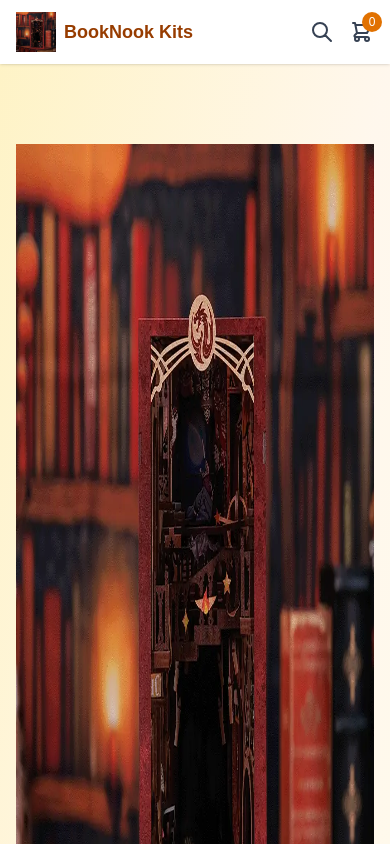
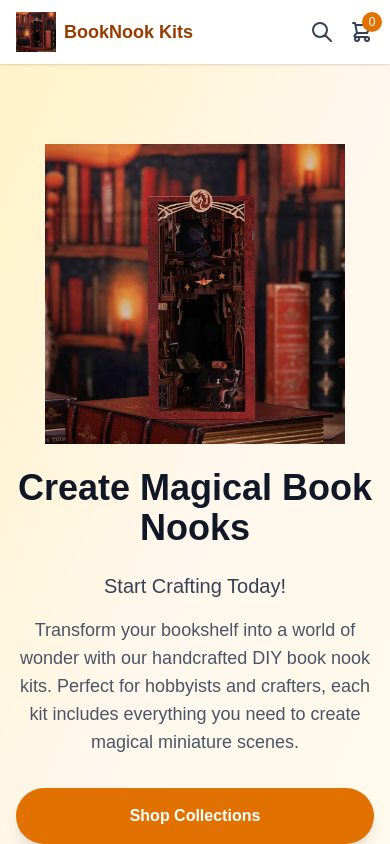
Before and after one commit to solexo/booknookKits, a Next.js app: page / in a window 390 px wide. Shown: the top 844 px of the page. Built offline with nearby package versions, Linux system fonts and the light colour scheme.

Commit message:
Make hero logo responsive for mobile

```diff
--- a/src/app/page.tsx
+++ b/src/app/page.tsx
@@ -48,7 +48,7 @@ export default function Home() {
       <section className="relative bg-gradient-to-br from-amber-100 via-orange-50 to-amber-50 py-20 lg:py-32">
         <div className="max-w-7xl mx-auto px-4 sm:px-6 lg:px-8">
           <div className="text-center">
-            <img src="/logo.webp" alt="BookNook Kits" className="w-[1000px] h-[1000px] max-w-full mx-auto mb-6" />
+            <img src="/logo.webp" alt="BookNook Kits" className="w-[300px] h-[300px] md:w-[500px] md:h-[500px] lg:w-[1000px] lg:h-[1000px] max-w-full mx-auto mb-6" />
             <h1 className="text-4xl md:text-6xl font-bold text-gray-900 mb-6">
               Create Magical Book Nooks
             </h1>
```
